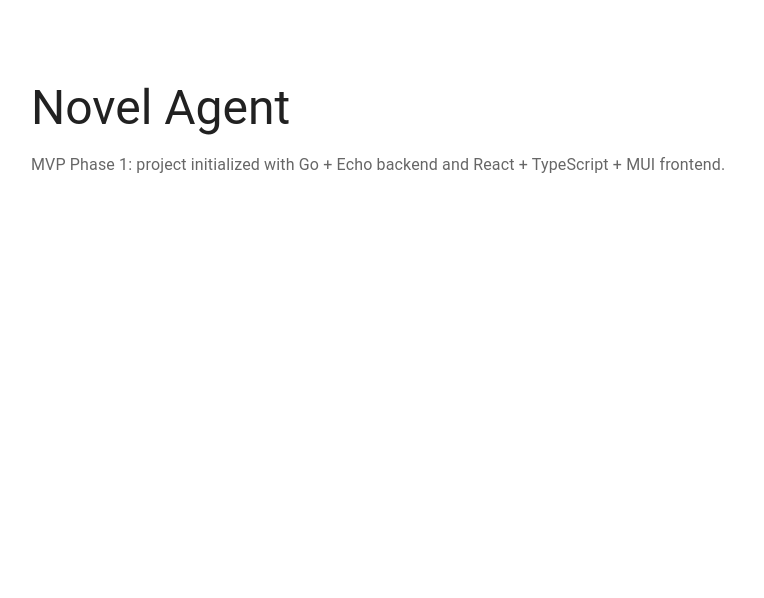
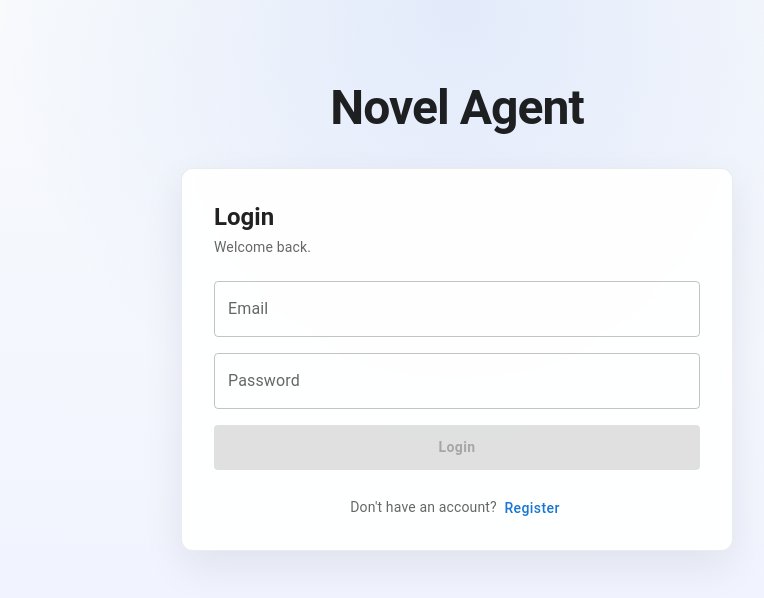
Before and after one commit to aihouRi/Novel-agent, a React (Vite) app in the folder frontend/: page / in a window 1280 px wide. Shown: the top 598 px of the page, without its empty margins (183-947 px from the left). Built offline with nearby package versions, Linux system fonts and the light colour scheme.

Commit message:
feature: polish auth frontend flow and ui

```diff
--- /dev/null
+++ b/frontend/src/api/auth.ts
@@ -0,0 +1,68 @@
+export type AuthUser = {
+  id: number
+  name: string
+  email: string
+  created_at: string
+  updated_at: string
+}
+
+type AuthResponse = {
+  token: string
+  user: AuthUser
+}
+
+const BASE_HEADERS = {
+  'Content-Type': 'application/json',
+}
+
+export async function register(payload: { name: string; email: string; password: string }): Promise<AuthResponse> {
+  const res = await fetch('/auth/register', {
+    method: 'POST',
+    headers: BASE_HEADERS,
+    body: JSON.stringify(payload),
+  })
+
+  if (!res.ok) {
+    throw new Error(await extractError(res))
+  }
+
+  return res.json()
+}
+
+export async function login(payload: { email: string; password: string }): Promise<AuthResponse> {
+  const res = await fetch('/auth/login', {
+    method: 'POST',
+    headers: BASE_HEADERS,
+    body: JSON.stringify(payload),
+  })
+
+  if (!res.ok) {
+    throw new Error(await extractError(res))
+  }
+
+  return res.json()
+}
+
+export async function me(token: string): Promise<{ user: AuthUser }> {
+  const res = await fetch('/auth/me', {
+    method: 'GET',
+    headers: {
+      Authorization: `Bearer ${token}`,
+    },
+  })
+
+  if (!res.ok) {
+    throw new Error(await extractError(res))
+  }
+
+  return res.json()
+}
+
+async function extractError(res: Response): Promise<string> {
+  try {
+    const data = (await res.json()) as { error?: string }
+    return data.error ?? `Request failed: ${res.status}`
+  } catch {
+    return `Request failed: ${res.status}`
+  }
+}
--- /dev/null
+++ b/frontend/src/components/UserProfileCard.tsx
@@ -0,0 +1,24 @@
+import { Card, CardContent, Stack, Typography } from '@mui/material'
+import type { AuthUser } from '../api/auth'
+
+type Props = {
+  user: AuthUser
+}
+
+export function UserProfileCard({ user }: Props) {
+  return (
+    <Card variant="outlined" sx={{ mt: 3 }}>
+      <CardContent>
+        <Typography variant="h6" gutterBottom>
+          Current User
+        </Typography>
+        <Stack spacing={0.5}>
+          <Typography variant="body2">ID: {user.id}</Typography>
+          <Typography variant="body2">Name: {user.name}</Typography>
+          <Typography variant="body2">Email: {user.email}</Typography>
+          <Typography variant="body2">Created: {new Date(user.created_at).toLocaleString()}</Typography>
+        </Stack>
+      </CardContent>
+    </Card>
+  )
+}
--- a/frontend/src/main.tsx
+++ b/frontend/src/main.tsx
@@ -1,27 +1,11 @@
 import React from 'react'
 import ReactDOM from 'react-dom/client'
-import { Box, Container, CssBaseline, Typography } from '@mui/material'
-
-function App() {
-  return (
-    <>
-      <CssBaseline />
-      <Container maxWidth="md">
-        <Box sx={{ py: 10 }}>
-          <Typography variant="h3" component="h1" gutterBottom>
-            Novel Agent
-          </Typography>
-          <Typography variant="body1" color="text.secondary">
-            MVP Phase 1: project initialized with Go + Echo backend and React + TypeScript + MUI frontend.
-          </Typography>
-        </Box>
-      </Container>
-    </>
-  )
-}
+import { CssBaseline } from '@mui/material'
+import AuthPage from './pages/AuthPage'
 
 ReactDOM.createRoot(document.getElementById('root')!).render(
   <React.StrictMode>
-    <App />
+    <CssBaseline />
+    <AuthPage />
   </React.StrictMode>,
 )
--- /dev/null
+++ b/frontend/src/pages/AuthPage.tsx
@@ -0,0 +1,185 @@
+import { useEffect, useMemo, useState } from 'react'
+import { Alert, Box, Button, Card, CardContent, Container, Stack, TextField, Typography } from '@mui/material'
+import { login, me, register, type AuthUser } from '../api/auth'
+import { UserProfileCard } from '../components/UserProfileCard'
+
+type Mode = 'login' | 'register'
+const TOKEN_KEY = 'novel_agent_token'
+
+export default function AuthPage() {
+  const [mode, setMode] = useState<Mode>('login')
+  const [name, setName] = useState('')
+  const [email, setEmail] = useState('')
+  const [password, setPassword] = useState('')
+  const [token, setToken] = useState<string | null>(null)
+  const [user, setUser] = useState<AuthUser | null>(null)
+  const [loading, setLoading] = useState(false)
+  const [error, setError] = useState('')
+  const [message, setMessage] = useState('')
+
+  useEffect(() => {
+    const saved = localStorage.getItem(TOKEN_KEY)
+    if (!saved) return
+
+    setToken(saved)
+    void fetchMe(saved)
+  }, [])
+
+  const canSubmit = useMemo(() => {
+    if (!email.trim() || !password.trim()) return false
+    if (mode === 'register' && !name.trim()) return false
+    return true
+  }, [email, password, name, mode])
+
+  async function fetchMe(nextToken: string) {
+    try {
+      const data = await me(nextToken)
+      setUser(data.user)
+    } catch (e) {
+      localStorage.removeItem(TOKEN_KEY)
+      setToken(null)
+      setUser(null)
+      setError(e instanceof Error ? e.message : 'Failed to fetch current user')
+    }
+  }
+
+  async function handleSubmit() {
+    setLoading(true)
+    setError('')
+    setMessage('')
+
+    try {
+      const data =
+        mode === 'register'
+          ? await register({ name: name.trim(), email: email.trim(), password })
+          : await login({ email: email.trim(), password })
+
+      localStorage.setItem(TOKEN_KEY, data.token)
+      setToken(data.token)
+      setUser(data.user)
+      setMessage(mode === 'register' ? 'Register success.' : 'Login success.')
+    } catch (e) {
+      setError(e instanceof Error ? e.message : 'Request failed')
+    } finally {
+      setLoading(false)
+    }
+  }
+
+  function handleLogout() {
+    localStorage.removeItem(TOKEN_KEY)
+    setToken(null)
+    setUser(null)
+    setMessage('Logged out.')
+  }
+
+  function toggleMode() {
+    setMode((prev) => (prev === 'login' ? 'register' : 'login'))
+    setError('')
+    setMessage('')
+  }
+
+  return (
+    <Box
+      sx={{
+        minHeight: '100vh',
+        py: { xs: 6, md: 10 },
+        background:
+          'radial-gradient(circle at top, rgba(36, 99, 235, 0.1), rgba(15, 23, 42, 0) 45%), linear-gradient(180deg, #f8fafc 0%, #eef2ff 100%)',
+      }}
+    >
+      <Container maxWidth="sm">
+        <Box sx={{ textAlign: 'center', mb: 4 }}>
+          <Typography variant="h3" component="h1" sx={{ fontWeight: 700, letterSpacing: '-0.02em' }}>
+            Novel Agent
+          </Typography>
+        </Box>
+
+        <Card
+          elevation={0}
+          sx={{
+            borderRadius: 3,
+            border: '1px solid',
+            borderColor: 'rgba(15, 23, 42, 0.08)',
+            boxShadow: '0 16px 40px rgba(15, 23, 42, 0.08)',
+            bgcolor: 'rgba(255, 255, 255, 0.92)',
+            backdropFilter: 'blur(4px)',
+          }}
+        >
+          <CardContent sx={{ p: { xs: 3, md: 4 } }}>
+            <Typography variant="h5" sx={{ fontWeight: 600, mb: 0.5 }}>
+              {mode === 'login' ? 'Login' : 'Create Account'}
+            </Typography>
+            <Typography variant="body2" color="text.secondary" sx={{ mb: 3 }}>
+              {mode === 'login' ? 'Welcome back.' : 'Create your account to continue.'}
+            </Typography>
+
+            <Stack spacing={2}>
+              {mode === 'register' && (
+                <TextField
+                  label="Name"
+                  value={name}
+                  onChange={(e) => setName(e.target.value)}
+                  fullWidth
+                  autoComplete="name"
+                />
+              )}
+              <TextField
+                label="Email"
+                type="email"
+                value={email}
+                onChange={(e) => setEmail(e.target.value)}
+                fullWidth
+                autoComplete="email"
+              />
+              <TextField
+                label="Password"
+                type="password"
+                value={password}
+                onChange={(e) => setPassword(e.target.value)}
+                fullWidth
+                autoComplete={mode === 'login' ? 'current-password' : 'new-password'}
+              />
+              <Button
+                variant="contained"
+                onClick={handleSubmit}
+                disabled={!canSubmit || loading}
+                sx={{ mt: 1, py: 1.25, fontWeight: 600, textTransform: 'none' }}
+              >
+                {loading ? 'Submitting...' : mode === 'register' ? 'Create Account' : 'Login'}
+              </Button>
+            </Stack>
+
+            <Box sx={{ mt: 2.5, textAlign: 'center' }}>
+              <Typography variant="body2" color="text.secondary" component="span">
+                {mode === 'login' ? "Don't have an account? " : 'Already have an account? '}
+              </Typography>
+              <Button variant="text" onClick={toggleMode} sx={{ textTransform: 'none', minWidth: 0, px: 0.5 }}>
+                {mode === 'login' ? 'Register' : 'Login'}
+              </Button>
+            </Box>
+          </CardContent>
+        </Card>
+
+        {error && (
+          <Alert severity="error" sx={{ mt: 2 }}>
+            {error}
+          </Alert>
+        )}
+        {message && (
+          <Alert severity="success" sx={{ mt: 2 }}>
+            {message}
+          </Alert>
+        )}
+
+        {token && user && (
+          <>
+            <UserProfileCard user={user} />
+            <Button sx={{ mt: 2 }} variant="outlined" onClick={handleLogout}>
+              Logout
+            </Button>
+          </>
+        )}
+      </Container>
+    </Box>
+  )
+}
--- a/frontend/vite.config.ts
+++ b/frontend/vite.config.ts
@@ -3,4 +3,16 @@ import react from '@vitejs/plugin-react'
 
 export default defineConfig({
   plugins: [react()],
+  server: {
+    proxy: {
+      '/auth': {
+        target: 'http://localhost:8080',
+        changeOrigin: true,
+      },
+      '/health': {
+        target: 'http://localhost:8080',
+        changeOrigin: true,
+      },
+    },
+  },
 })
```
